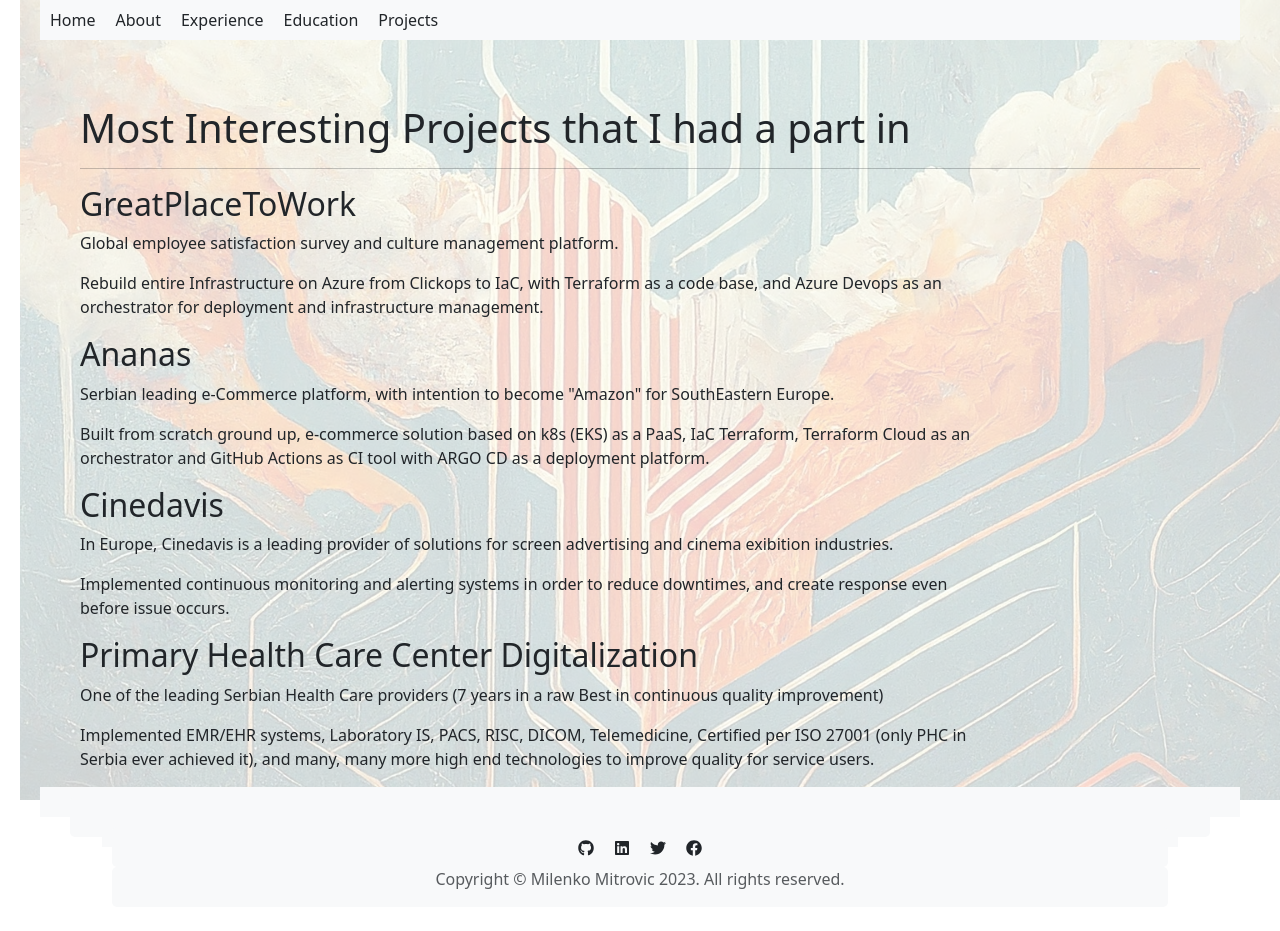
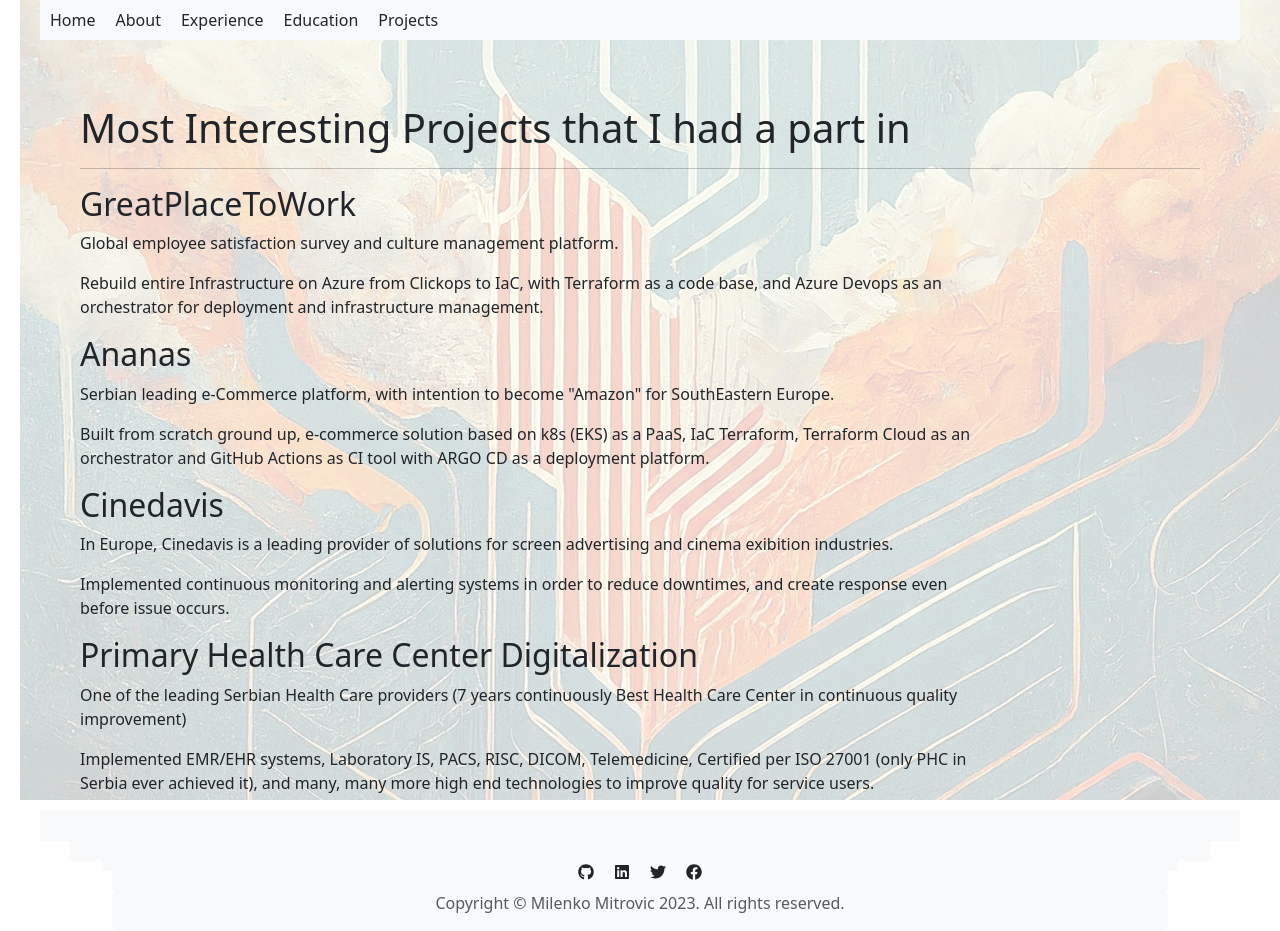
Before and after one commit to subzone/cv, a React (Create React App) app: page /projects in a window 1280 px wide. Before the commit the page ends 907 px from the top, so only its background shows below. Built offline with nearby package versions, Linux system fonts and the light colour scheme.

Commit message:
update text

```diff
--- a/src/components/Projects.js
+++ b/src/components/Projects.js
@@ -17,7 +17,7 @@
                 <p>In Europe, Cinedavis is a leading provider of solutions for screen advertising and cinema exibition industries.</p>
                 <p>Implemented continuous monitoring and alerting systems in order to reduce downtimes, and create response even before issue occurs.</p>
                 <h2>Primary Health Care Center Digitalization</h2>
-                <p>One of the leading Serbian Health Care providers (7 years in a raw Best in continuous quality improvement)</p>
+                <p>One of the leading Serbian Health Care providers (7 years continuously Best Health Care Center in continuous quality improvement)</p>
                 <p>Implemented EMR/EHR systems, Laboratory IS, PACS, RISC, DICOM, Telemedicine, Certified per ISO 27001 (only PHC in Serbia ever achieved it), and many, many more high end technologies to improve quality for service users.</p>
             </div>
         );
```
